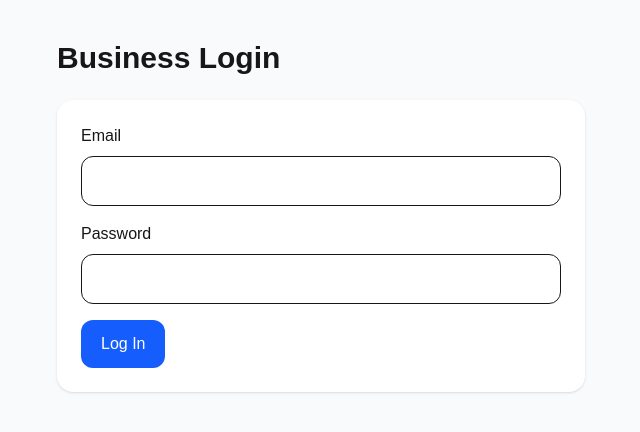
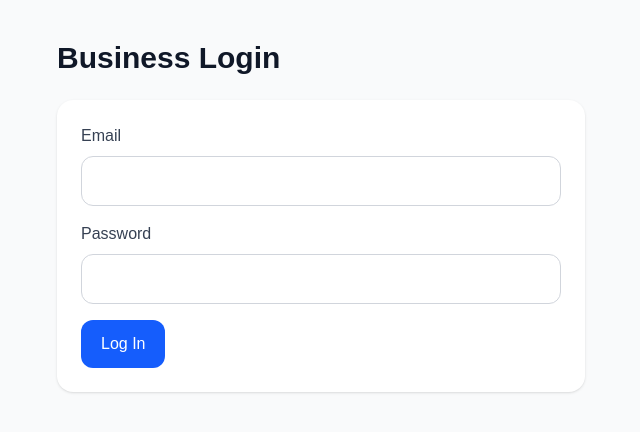
Before and after one commit to jirehandre23/gawa-loop, a Next.js app: page /business/login in a window 1280 px wide. Shown: the top 432 px of the page, without its empty margins (319-959 px from the left). Built offline with nearby package versions, Linux system fonts and the light colour scheme.

Commit message:
Update page.tsx

```diff
--- a/app/business/login/page.tsx
+++ b/app/business/login/page.tsx
@@ -1,5 +1,4 @@
 'use client'
-
 import { useState } from "react";
 import { useRouter } from "next/navigation";
 import { supabase } from "../../../lib/supabase";
@@ -30,29 +29,29 @@ export default function BusinessLoginPage() {
   }
 
   return (
-    <main className="min-h-screen bg-gray-50">
+    <main className="min-h-screen bg-gray-50 text-gray-900">
       <div className="max-w-xl mx-auto px-6 py-10">
-        <h1 className="text-3xl font-bold mb-6">Business Login</h1>
+        <h1 className="text-3xl font-bold mb-6 text-gray-900">Business Login</h1>
 
-        <form onSubmit={handleLogin} className="bg-white rounded-2xl shadow p-6 space-y-4">
+        <form onSubmit={handleLogin} className="bg-white rounded-2xl shadow p-6 space-y-4 text-gray-900">
           <div>
-            <label className="block font-medium mb-2">Email</label>
+            <label className="block font-medium mb-2 text-gray-700">Email</label>
             <input
               type="email"
               value={email}
               onChange={(e) => setEmail(e.target.value)}
-              className="w-full rounded-xl border px-4 py-3"
+              className="w-full rounded-xl border border-gray-300 px-4 py-3 text-gray-900 placeholder:text-gray-400"
               required
             />
           </div>
 
           <div>
-            <label className="block font-medium mb-2">Password</label>
+            <label className="block font-medium mb-2 text-gray-700">Password</label>
             <input
               type="password"
               value={password}
               onChange={(e) => setPassword(e.target.value)}
-              className="w-full rounded-xl border px-4 py-3"
+              className="w-full rounded-xl border border-gray-300 px-4 py-3 text-gray-900 placeholder:text-gray-400"
               required
             />
           </div>
```
